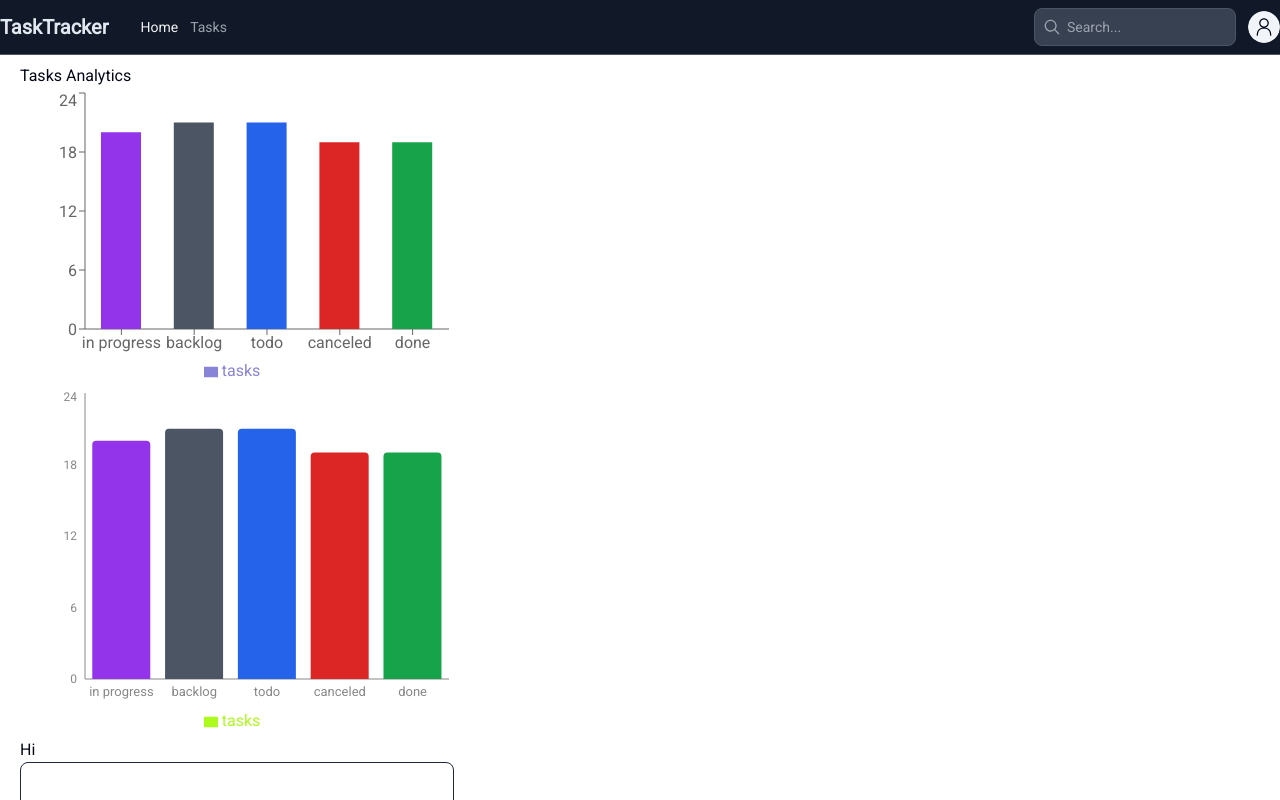
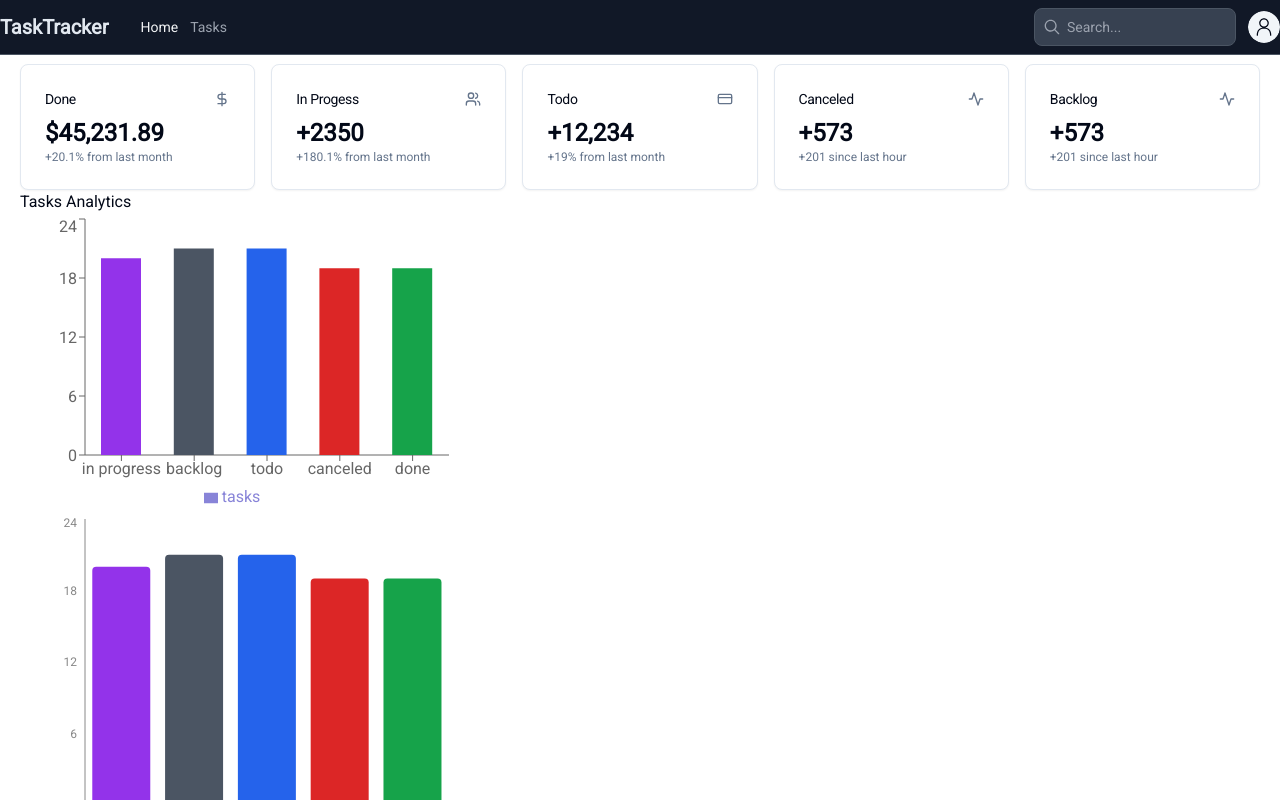
Before and after one commit to KennyMwendwaX/task-trace, a Next.js app: page / in a window 1280 px wide. Shown: the top 800 px of the page. Built offline with nearby package versions, Linux system fonts and the light colour scheme.

Commit message:
Created Overview.tsx

```diff
--- a/app/page.tsx
+++ b/app/page.tsx
@@ -1,9 +1,11 @@
+import Overview from "@/components/Overview";
 import TaskChart from "@/components/TaskChart";
 
 export default function Home() {
   return (
     <>
       <div className="container mx-auto mt-4 px-5 pb-5 pt-12">
+        <Overview />
         <TaskChart />
       </div>
     </>
--- a/components/Overview.tsx
+++ b/components/Overview.tsx
@@ -9,10 +9,10 @@ import {
 export default function Overview() {
   return (
     <>
-      <div className="grid gap-4 md:grid-cols-2 lg:grid-cols-4">
+      <div className="grid gap-4 md:grid-cols-2 lg:grid-cols-5">
         <Card>
           <CardHeader className="flex flex-row items-center justify-between space-y-0 pb-2">
-            <CardTitle className="text-sm font-medium">Total Revenue</CardTitle>
+            <CardTitle className="text-sm font-medium">Done</CardTitle>
             <svg
               xmlns="http://www.w3.org/2000/svg"
               viewBox="0 0 24 24"
@@ -34,7 +34,7 @@ export default function Overview() {
         </Card>
         <Card>
           <CardHeader className="flex flex-row items-center justify-between space-y-0 pb-2">
-            <CardTitle className="text-sm font-medium">Subscriptions</CardTitle>
+            <CardTitle className="text-sm font-medium">In Progess</CardTitle>
             <svg
               xmlns="http://www.w3.org/2000/svg"
               viewBox="0 0 24 24"
@@ -58,7 +58,7 @@ export default function Overview() {
         </Card>
         <Card>
           <CardHeader className="flex flex-row items-center justify-between space-y-0 pb-2">
-            <CardTitle className="text-sm font-medium">Sales</CardTitle>
+            <CardTitle className="text-sm font-medium">Todo</CardTitle>
             <svg
               xmlns="http://www.w3.org/2000/svg"
               viewBox="0 0 24 24"
@@ -81,7 +81,29 @@ export default function Overview() {
         </Card>
         <Card>
           <CardHeader className="flex flex-row items-center justify-between space-y-0 pb-2">
-            <CardTitle className="text-sm font-medium">Active Now</CardTitle>
+            <CardTitle className="text-sm font-medium">Canceled</CardTitle>
+            <svg
+              xmlns="http://www.w3.org/2000/svg"
+              viewBox="0 0 24 24"
+              fill="none"
+              stroke="currentColor"
+              strokeLinecap="round"
+              strokeLinejoin="round"
+              strokeWidth="2"
+              className="h-4 w-4 text-muted-foreground">
+              <path d="M22 12h-4l-3 9L9 3l-3 9H2" />
+            </svg>
+          </CardHeader>
+          <CardContent>
+            <div className="text-2xl font-bold">+573</div>
+            <p className="text-xs text-muted-foreground">
+              +201 since last hour
+            </p>
+          </CardContent>
+        </Card>
+        <Card>
+          <CardHeader className="flex flex-row items-center justify-between space-y-0 pb-2">
+            <CardTitle className="text-sm font-medium">Backlog</CardTitle>
             <svg
               xmlns="http://www.w3.org/2000/svg"
               viewBox="0 0 24 24"
```
